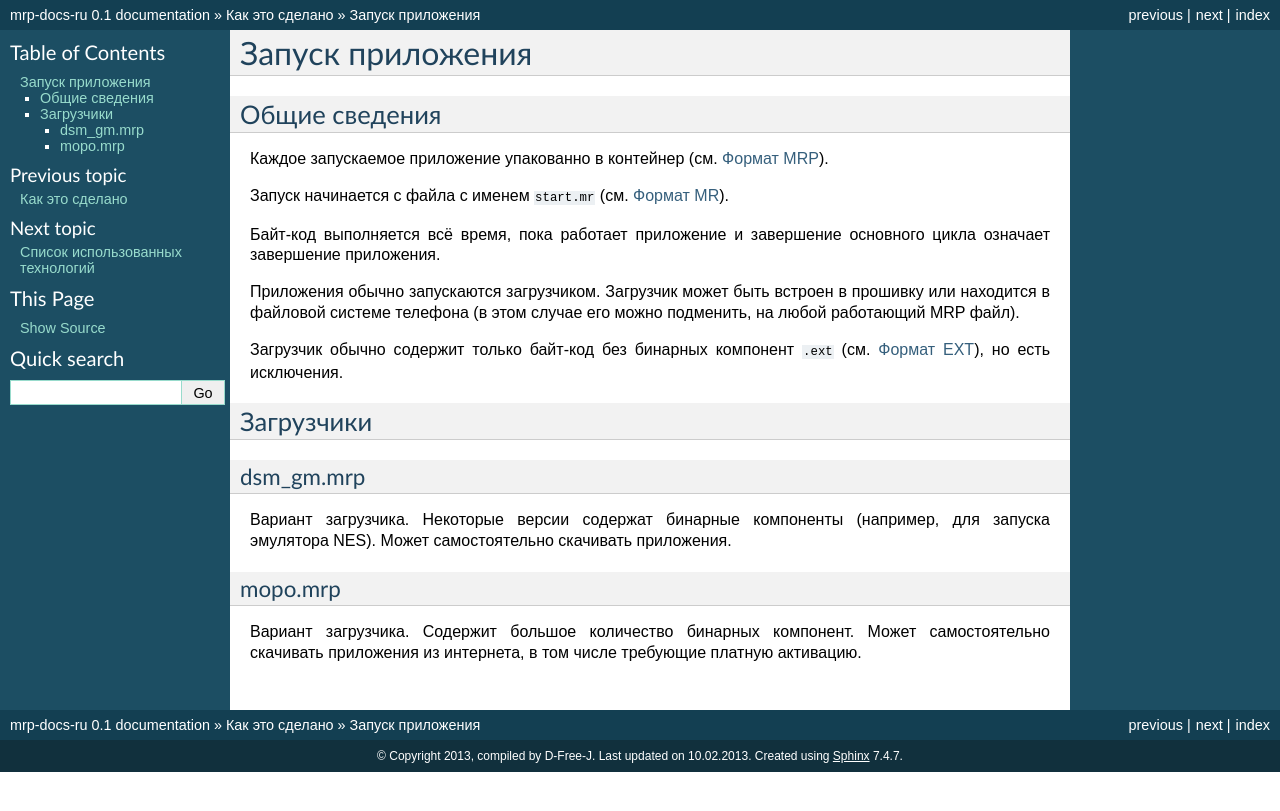
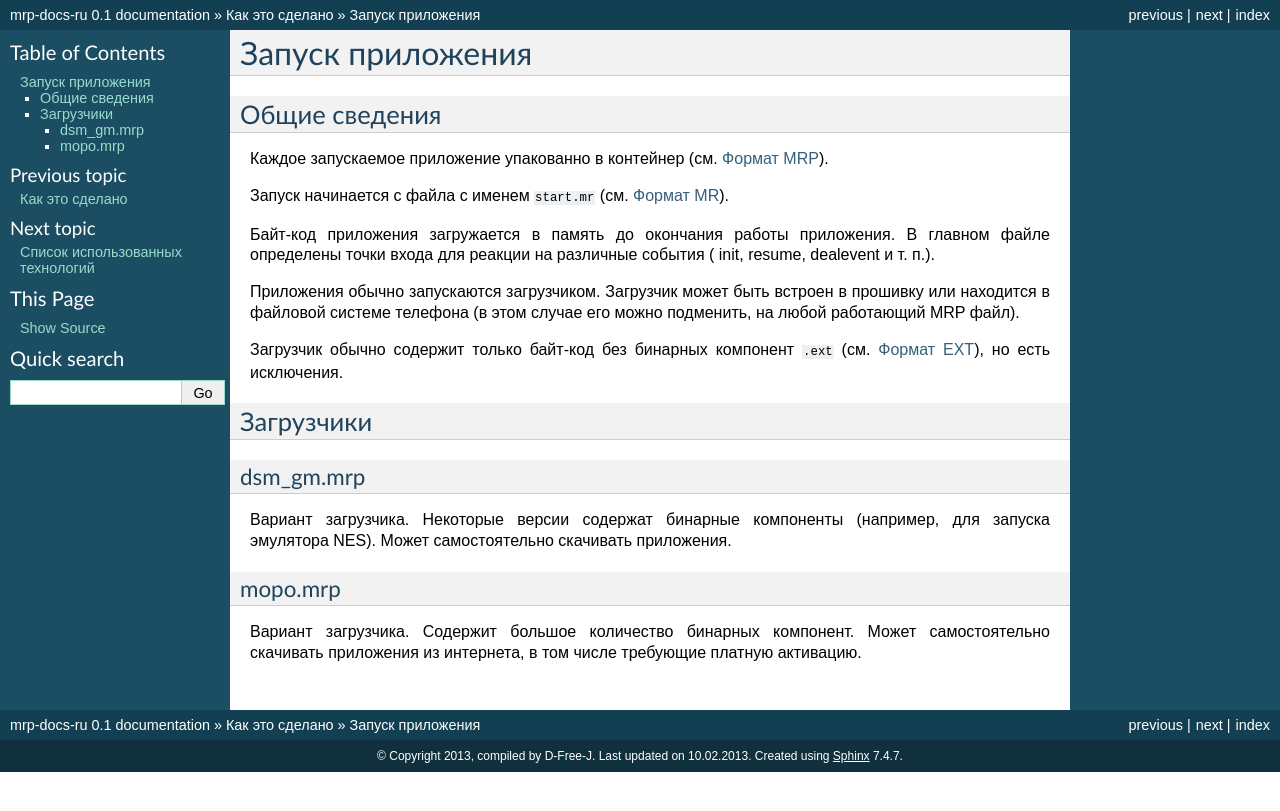
Before and after one commit to d-free-j/mrp-docs-ru, a Sphinx documentation site: the page built from source/03_internal/start.rst, in a window 1280 px wide. Shown: the top 811 px of the page. Built offline with Sphinx 7.4.7, drawn with Linux system fonts in a browser that asks for light colours.

```diff
--- a/source/02_files/mr_file.rst
+++ b/source/02_files/mr_file.rst
@@ -8,7 +8,7 @@
 Типы данных
 -----------
 
-Целые числа хранятся в Litle Endian.
+Целые числа хранятся в Little Endian (LE).
 
 Строки в файле хранятся в формате:
 
--- a/source/02_files/mrp_file.rst
+++ b/source/02_files/mrp_file.rst
@@ -45,7 +45,7 @@ MAGIC
 выполняется непосредственно программой читающей эти строки, например, приложением
 отображающем список установленных программ (``dsm_gm.mrp``).
 
-Все цифровые поля в LE, за исключением указанных.
+Все цифровые поля в Little Endian (LE), за исключением указанных.
 
 Таблица 2
 ~~~~~~~~~
--- a/source/03_internal/start.rst
+++ b/source/03_internal/start.rst
@@ -9,8 +9,9 @@
 
 Запуск начинается с файла с именем ``start.mr`` (см. :doc:`/02_files/mr_file`).
 
-Байт-код выполняется всё время, пока работает приложение и завершение основного
-цикла означает завершение приложения.
+Байт-код приложения загружается в память до окончания работы приложения. В
+главном файле определены точки входа для реакции на различные события (
+init, resume, dealevent и т. п.).
 
 Приложения обычно запускаются загрузчиком. Загрузчик может быть встроен в
 прошивку или находится в файловой системе телефона (в этом случае его можно
--- a/source/04_sdk/index.rst
+++ b/source/04_sdk/index.rst
@@ -7,3 +7,4 @@
    :maxdepth: 1
 
    offsdk
+   examples/index
--- a/source/05_soft/index.rst
+++ b/source/05_soft/index.rst
@@ -1,5 +1,5 @@
-Програмное обеспечение
-======================
+Программное обеспечение
+=======================
 
 Приложения (см. также :doc:`/04_sdk/offsdk`):
 
```
Also changed, not shown: source/04_sdk/examples/index.rst (added, +9 -0 lines), source/04_sdk/examples/samplemronly.rst (added, +14 -0 lines), source/04_sdk/examples/samplemronly.png (added), 2 other files.
